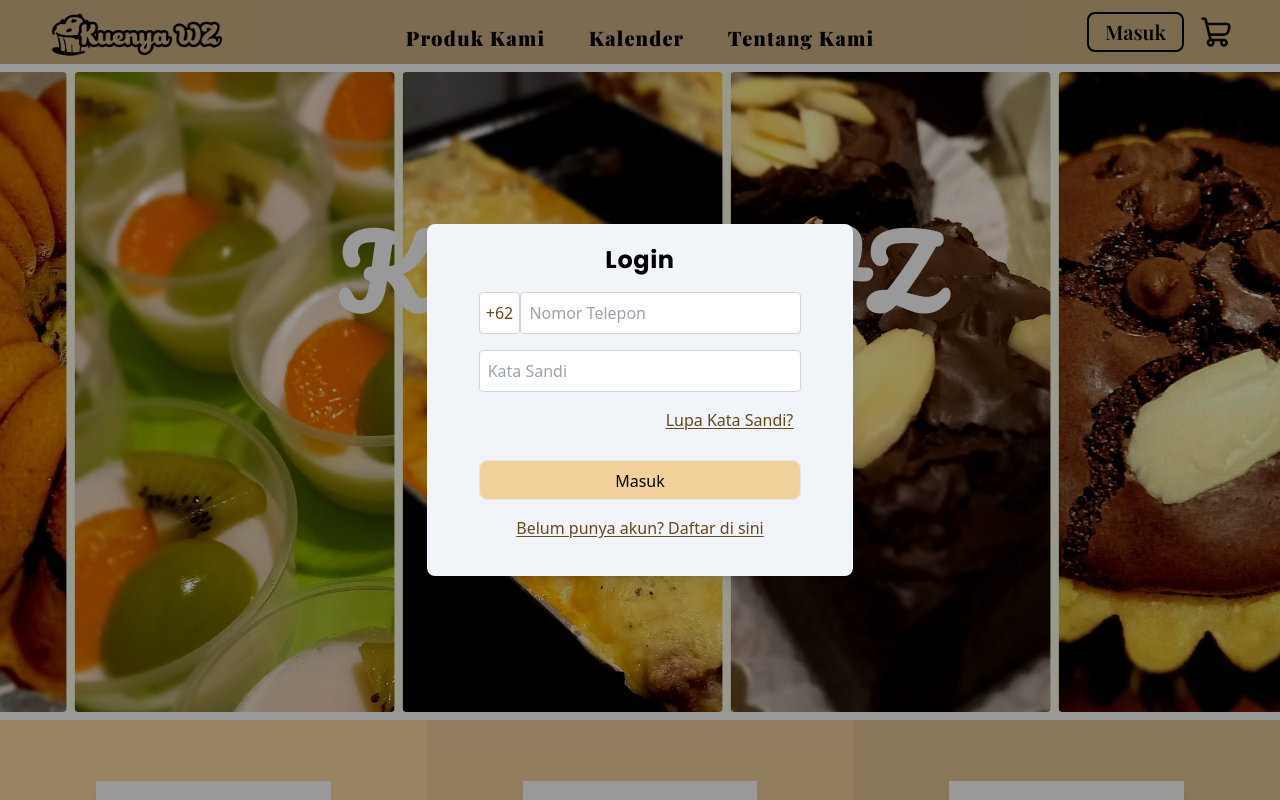
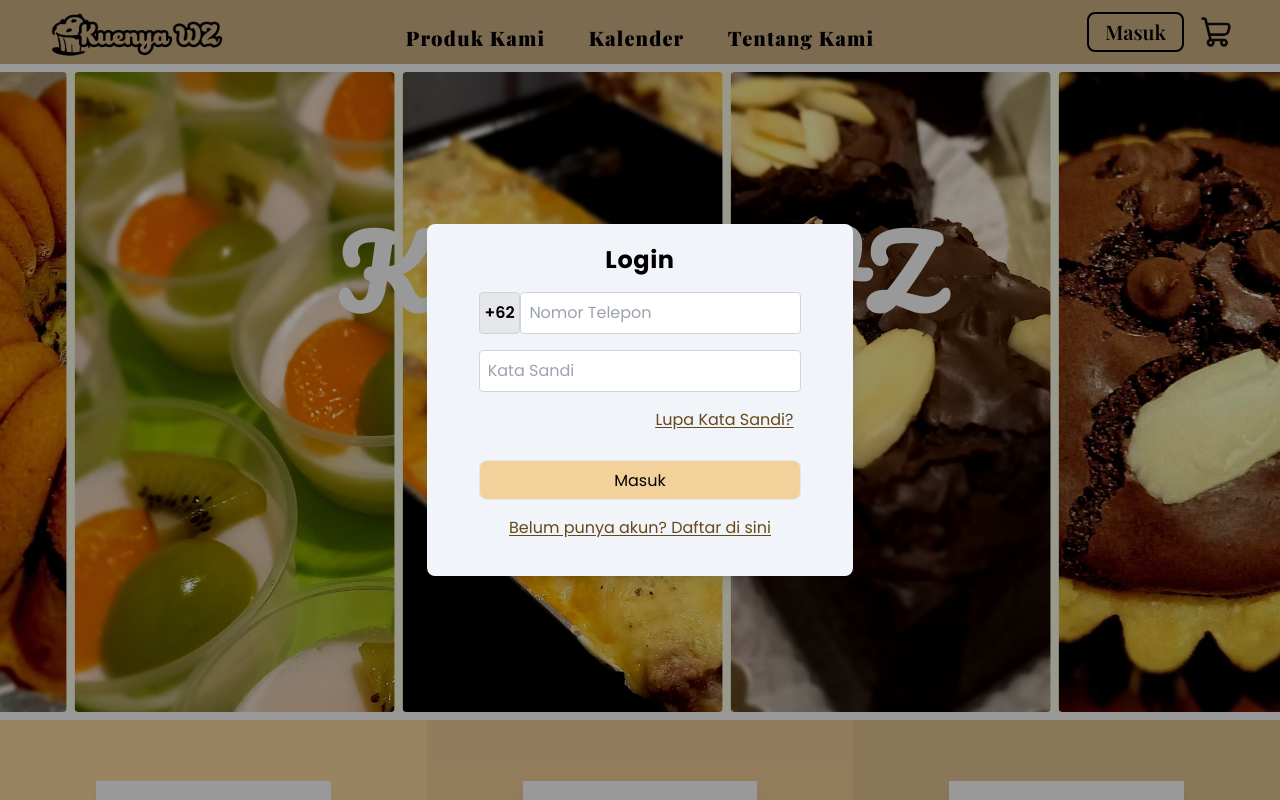
Before and after one commit to Kons-Software-House/kuenyawz-frontend, a React (Vite) app: page / in a window 1280 px wide. Both pictures are taken after a click on the button "Masuk". Shown: the top 800 px of the page. Built offline with nearby package versions, Linux system fonts and the light colour scheme; no server answers; a web font is replaced by a local one; what @designbycode/tailwindcss-text-shadow would draw is missing.

Commit message:
style: better text color contrast

```diff
--- a/src/components/user/modals/LoginModal.tsx
+++ b/src/components/user/modals/LoginModal.tsx
@@ -30,14 +30,14 @@ export default function LoginModal() {
 
   return (
     <Backdrop onClose={() => { setShowLoginModal(false) }}>
-      <div className="p-5">
+      <div className="p-5 font-clear">
         <h1 className="text-2xl font-clear font-bold text-center tracking-wide">Login</h1>
         <div className="flex flex-col gap-4 px-8 py-4">
           <Formik initialValues={{ phone: '', password: '' }} onSubmit={(values) => { handleLogin(values.phone, values.password); }} validate={validateValues}>
             <Form className="flex flex-col gap-4" autoComplete='on'>
               <div className="flex">
-                <div className="text-text-dark bg-white w-12 flex items-center justify-center border border-gray-300 rounded">
-                  <p>
+                <div className="bg-gray-200 w-12 flex items-center justify-center border border-gray-300 rounded">
+                  <p className="font-semibold">
                     +62
                   </p>
                 </div>
```
